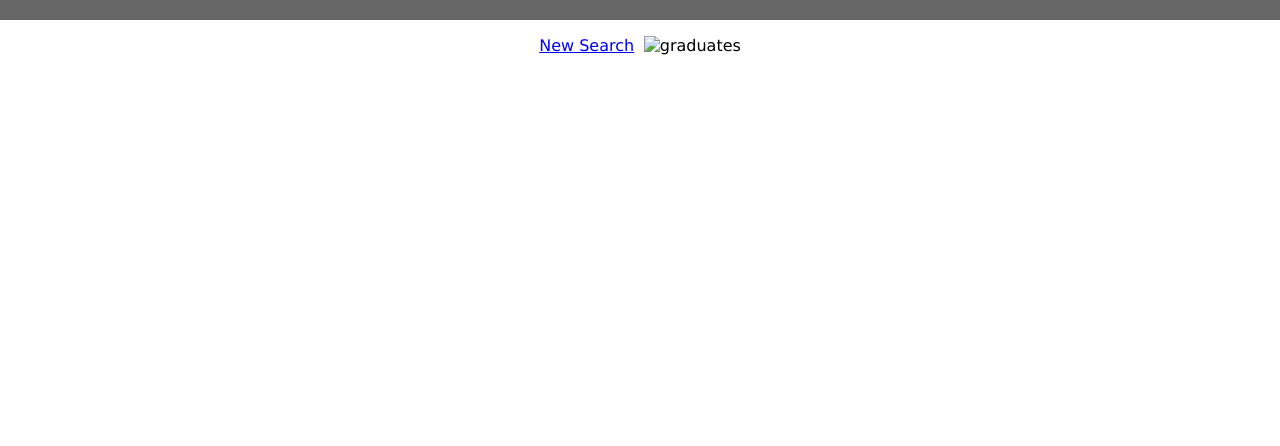
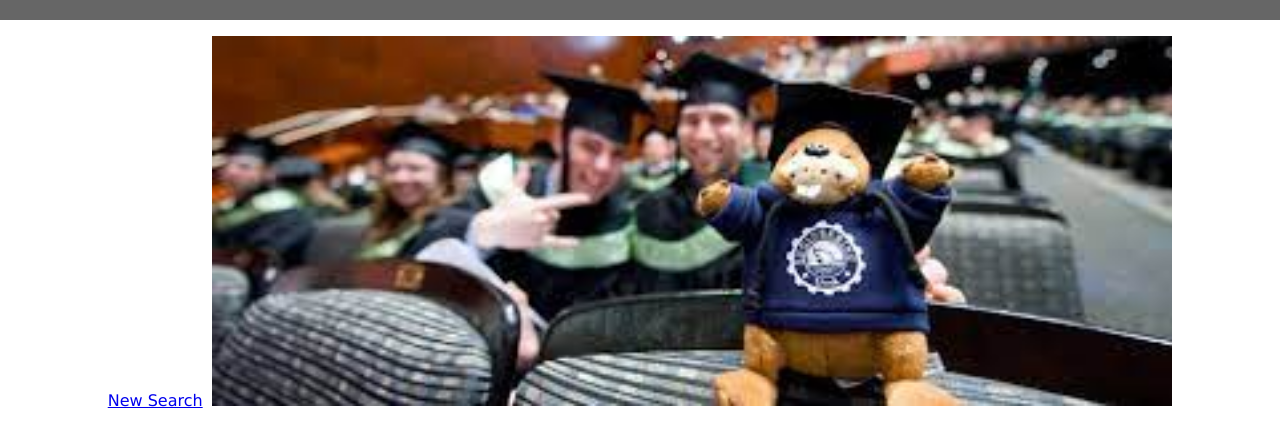
Before and after one commit to EltonKnudsen/CompositePhotosWebsite, a plain HTML site: page image.html in a window 1280 px wide. Shown: the part 118-564 px from the top of the page. Drawn offline with Linux system fonts and the light colour scheme.

Commit message:
Update image.html

```diff
--- a/image.html
+++ b/image.html
@@ -39,7 +39,7 @@ body{
 
         <a href="index.html">New Search</a>
 
-    <img src="2/images/graduates.jpg" alt="graduates" id="frontview">
+    <img src="./images/graduates.jpg" alt="graduates" id="frontview">
 
 
 </body>
```
